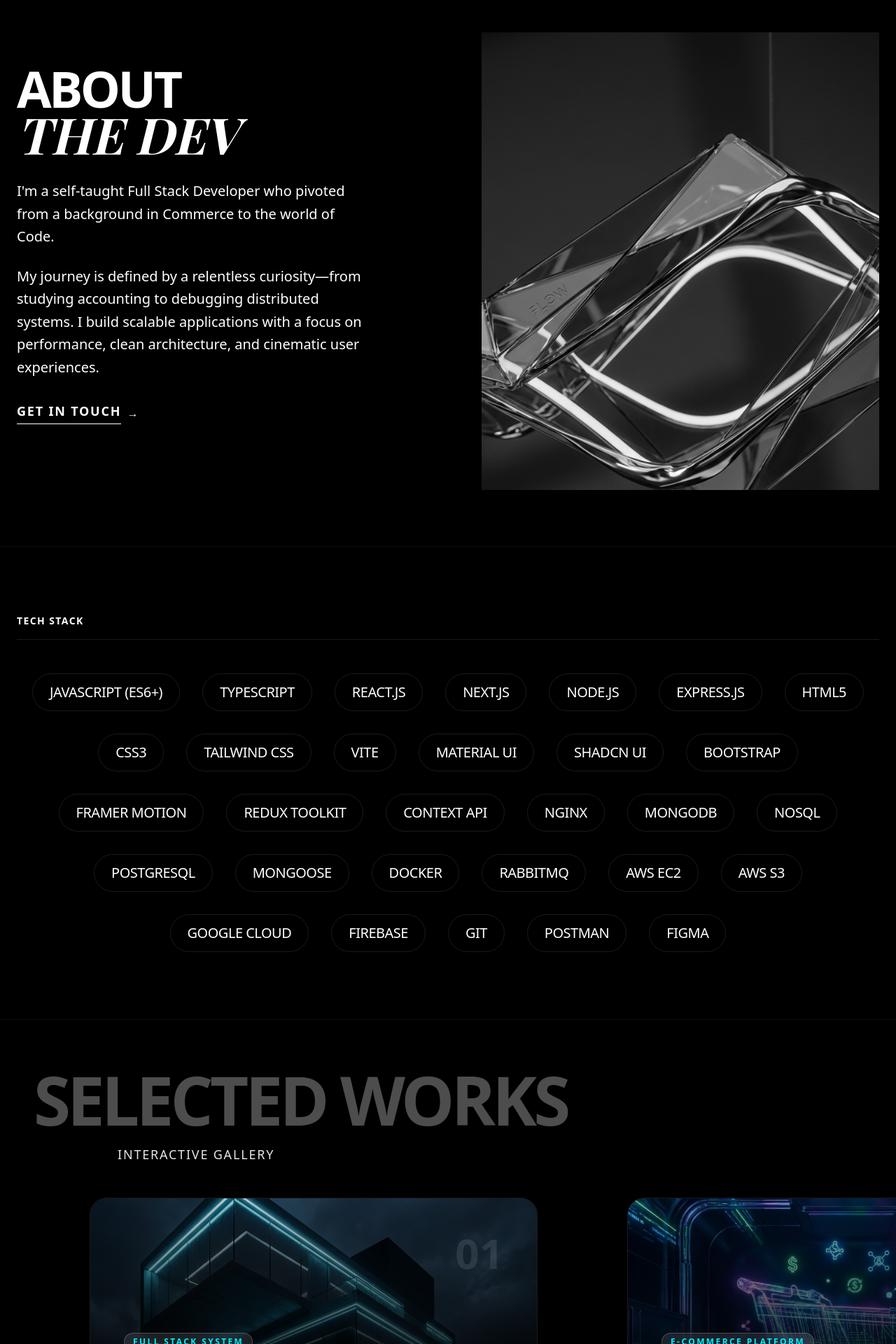
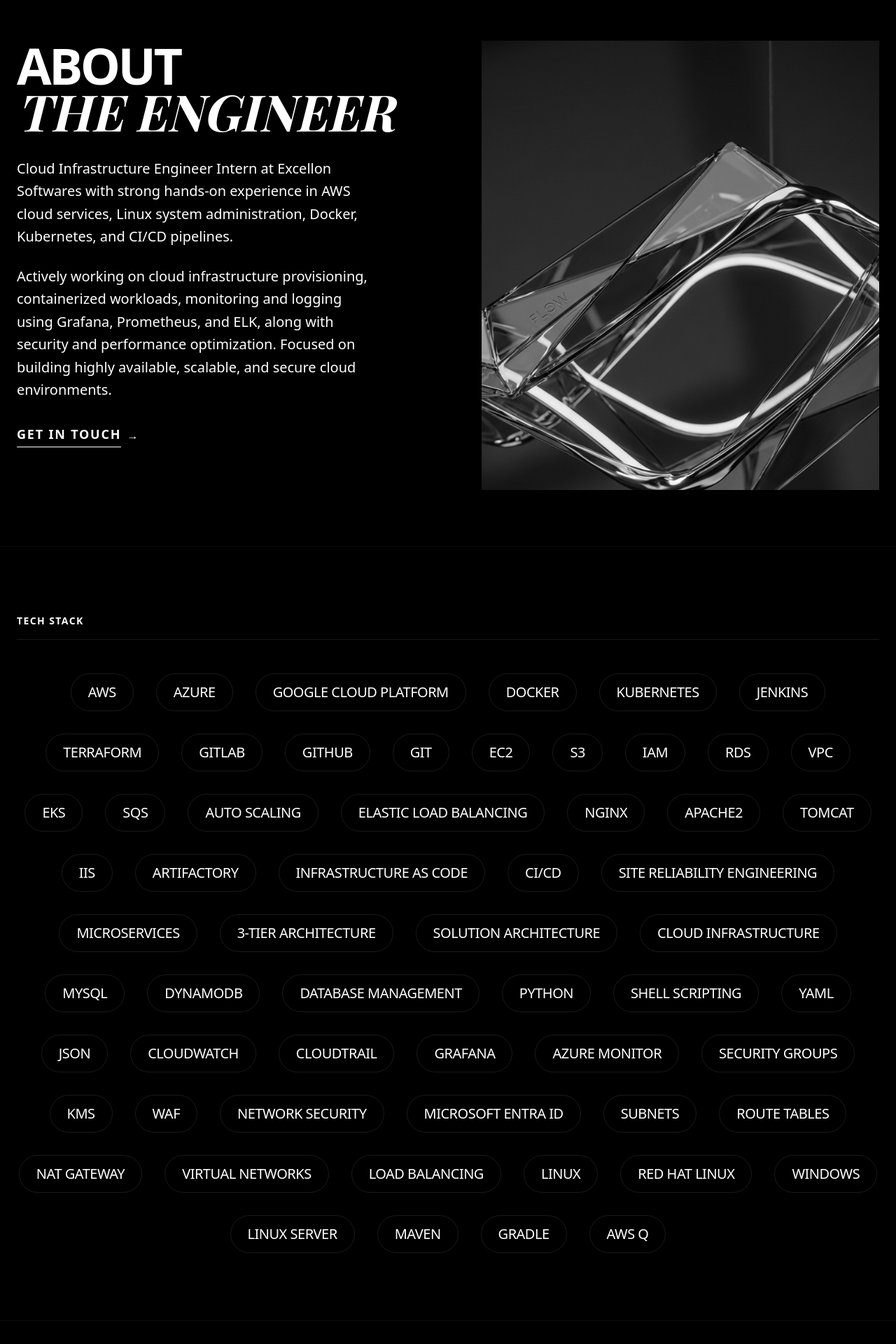
Before and after one commit to MAHIRE-7/portfollio, a Next.js app: page / in a window 1280 px wide. Shown: the part 880-2800 px from the top of the page at 70% size. Built offline with nearby package versions, Linux system fonts and the light colour scheme; a web font is replaced by a local one.

Commit message:
changes made

```diff
--- a/src/components/sections/About.tsx
+++ b/src/components/sections/About.tsx
@@ -29,7 +29,7 @@ export default function About() {
             className="space-y-8 order-2 lg:order-1"
           >
             <RevealHeader className="text-5xl md:text-7xl font-bold uppercase tracking-tighter text-foreground leading-[0.9]">
-              About <br /> <span className="text-secondary font-serif italic tracking-normal">The Dev</span>
+              About <br /> <span className="text-secondary font-serif italic tracking-normal">The Engineer</span>
             </RevealHeader>
 
             <motion.div
@@ -40,10 +40,10 @@ export default function About() {
               transition={{ delay: 0.3, duration: 0.8 }}
             >
               <p>
-                I'm a self-taught Full Stack Developer who pivoted from a background in Commerce to the world of Code.
+                Cloud Infrastructure Engineer Intern at Excellon Softwares with strong hands-on experience in AWS cloud services, Linux system administration, Docker, Kubernetes, and CI/CD pipelines.
               </p>
               <p>
-                My journey is defined by a relentless curiosity—from studying accounting to debugging distributed systems. I build scalable applications with a focus on performance, clean architecture, and cinematic user experiences.
+                Actively working on cloud infrastructure provisioning, containerized workloads, monitoring and logging using Grafana, Prometheus, and ELK, along with security and performance optimization. Focused on building highly available, scalable, and secure cloud environments.
               </p>
             </motion.div>
 
--- a/src/components/sections/Contact.tsx
+++ b/src/components/sections/Contact.tsx
@@ -57,15 +57,19 @@ export default function Contact() {
                         <div className="space-y-8 mt-12 lg:mt-0">
                             <div>
                                 <h4 className="text-xs font-bold uppercase tracking-widest text-muted-foreground mb-2">Email</h4>
-                                <a href="mailto:fawazv.business@gmail.com" className="text-xl md:text-3xl font-bold hover:text-secondary transition-colors break-all">fawazv.business@gmail.com</a>
+                                <a href="mailto:manodayahire@gmail.com" className="text-xl md:text-3xl font-bold hover:text-secondary transition-colors break-all">manodayahire@gmail.com</a>
+                            </div>
+                            <div>
+                                <h4 className="text-xs font-bold uppercase tracking-widest text-muted-foreground mb-2">Location</h4>
+                                <p className="text-xl md:text-2xl font-bold">Pune, Maharashtra</p>
                             </div>
                             <div>
                                 <h4 className="text-xs font-bold uppercase tracking-widest text-muted-foreground mb-2">Socials</h4>
                                 <div className="flex gap-6">
-                                    <a href="https://www.linkedin.com/in/mohammed-fawaz-216314280/" className="hover:text-secondary transition-colors text-foreground" aria-label="LinkedIn">
+                                    <a href="https://www.linkedin.com/in/manoday-ahire/" className="hover:text-secondary transition-colors text-foreground" aria-label="LinkedIn">
                                         <Linkedin size={28} strokeWidth={1.5} />
                                     </a>
-                                    <a href="https://github.com/fawazv/" className="hover:text-secondary transition-colors text-foreground" aria-label="GitHub">
+                                    <a href="https://github.com/manodayahire/" className="hover:text-secondary transition-colors text-foreground" aria-label="GitHub">
                                         <Github size={28} strokeWidth={1.5} />
                                     </a>
                                 </div>
--- a/src/components/sections/Hero.tsx
+++ b/src/components/sections/Hero.tsx
@@ -127,15 +127,15 @@ export default function Hero() {
       <div className="relative z-10 container mx-auto px-4 sm:px-6 lg:px-8 flex flex-col items-end text-right">
         <div className="w-full max-w-none perspective-1000">
           <h1 ref={nameRef} className="text-4xl sm:text-6xl md:text-8xl lg:text-[10rem] font-bold tracking-tighter uppercase mb-6 leading-none text-foreground dark:mix-blend-overlay dark:text-white drop-shadow-2xl">
-            <div className="block">{renderSplitText("Mohammed")}</div>
-            <div className="block text-secondary dark:text-white/90">{renderSplitText("Fawaz")}</div>
+            <div className="block">{renderSplitText("Manoday")}</div>
+            <div className="block text-secondary dark:text-white/90">{renderSplitText("Ahire")}</div>
           </h1>
 
           <p
             ref={roleRef}
             className="text-lg md:text-2xl font-light tracking-[0.2em] uppercase text-foreground/80 dark:text-white/70 max-w-2xl ml-auto mr-0 md:backdrop-blur-xs py-2 px-4 rounded-full border border-white/10 opacity-0"
           >
-            Full Stack Developer
+            Cloud & DevOps Engineer
           </p>
         </div>
       </div>
--- a/src/components/sections/Journey.tsx
+++ b/src/components/sections/Journey.tsx
@@ -10,28 +10,34 @@ gsap.registerPlugin(ScrollTrigger);
 
 const journey = [
   {
-    year: "2026 - Present",
-    role: "Full Stack Developer",
-    company: "Freelance & Open Source",
-    description: "Architecting enterprise-scale applications like 'Elite Hotel' (Microservices) and 'Nxtcart' (E-commerce). Expertise in Next.js, Docker, Kubernetes, and Cloud Architecture."
+    year: "Oct 2024 - Present",
+    role: "Infrastructure Engineer Intern",
+    company: "Excellon Software",
+    description: "Manage and support production Azure cloud infrastructure for internal and client-facing applications. Perform daily cloud health checks, monitoring using Azure Monitor and logging tools. Support deployment and monitoring of cloud applications ensuring high availability and performance."
   },
   {
-    year: "2024",
-    role: "The Pivot to Tech",
-    company: "Self-Taught Journey",
-    description: "Graduated with a Bachelor of Commerce but discovered a passion for problem-solving. Dedicated 1000+ hours to mastering the MERN stack and software engineering fundamentals."
+    year: "Jun 2024 - Jul 2024",
+    role: "Cloud Engineer Intern",
+    company: "Acmegrade & Devskillhub",
+    description: "Worked on solution architecture and cloud infrastructure design. Gained hands-on experience with cloud services and architectural best practices. Enhanced skills in cloud platform management and infrastructure automation."
   },
   {
-    year: "2020 - 2023",
-    role: "Bachelor of Commerce",
-    company: "Calicut University",
-    description: "Graduated with a specialization in Co-operation. Developed a strong analytical mindset and understanding of business logic."
+    year: "Oct 2023 - Nov 2023",
+    role: "Cloud Engineer",
+    company: "Pantechelearning",
+    description: "Worked with Amazon Cloud Services, gaining foundational experience in cloud computing and AWS platform services. Built expertise in EC2, S3, VPC, and other core AWS services."
   },
   {
-    year: "2018 - 2020",
-    role: "Computer Applications",
-    company: "GHSS Tirurangadi",
-    description: "Higher Secondary in Commerce with Computer Applications. Early exposure to programming concepts which sparked my initial interest in tech."
+    year: "Nov 2022 - Jun 2025",
+    role: "Bachelor of Computer Engineering",
+    company: "Dr. D. Y. Patil College of Engineering",
+    description: "CGPA: 8.69. Leading student initiatives as President and organizing technical events. Strong focus on cloud technologies and DevOps practices."
+  },
+  {
+    year: "Aug 2019 - Jul 2022",
+    role: "Diploma in Computer Engineering",
+    company: "Government Polytechnic, Nandurbar",
+    description: "Percentage: 85.26%. Built strong foundation in computer engineering fundamentals and programming concepts."
   }
 ];
 
--- a/src/components/sections/Projects.tsx
+++ b/src/components/sections/Projects.tsx
@@ -12,44 +12,68 @@ gsap.registerPlugin(ScrollTrigger);
 
 const projects = [
   {
-    title: "Elite Hotel",
-    category: "Full Stack System",
+    title: "GrapeVault on AWS",
+    category: "Cloud Infrastructure",
     image: "/images/projects/elite-hotel.png",
-    description: "Microservices-based Hotel Management System with secure authentication, billing, and integrated payments using Node.js, Express, and Docker.",
+    description: "Successfully deployed and managed GrapeVault on AWS infrastructure achieving 99.99% uptime and 30% cost reduction. Automated deployments with CloudFormation and implemented robust security measures.",
     liveUrl: "",
-    githubUrl: "https://github.com/fawazv/Elite-hotel"
+    githubUrl: ""
   },
   {
-    title: "Nxtcart",
-    category: "E-commerce Platform",
+    title: "CET Mock Test Platform",
+    category: "Cloud Hosting Solution",
     image: "/images/projects/nxtcart.png",
-    description: "Full-stack e-commerce application with customer features, authentication used Auth.js, payments via Stripe/PayPal, and an admin dashboard.",
-    liveUrl: "https://nxt-cart.vercel.app/",
-    githubUrl: "https://github.com/fawazv/nxt-cart"
+    description: "Deployed robust hosting solution with auto-start/stop EC2 scripts for cost optimization. Implemented role-based access with user and admin dashboards using AWS EC2, Apache, RDS MySQL, and S3.",
+    liveUrl: "",
+    githubUrl: ""
   },
   {
-    title: "Dropbox Clone",
-    category: "Cloud Architecture",
+    title: "3-Tier Quiz Application (Quizzy)",
+    category: "Microservices Architecture",
     image: "/images/projects/dropbox-clone.png",
-    description: "High-performance file storage app built with Next.js and Firebase featuring drag-and-drop uploads, smart caching, and secure authentication.",
-    liveUrl: "https://dropbox-clone-peach-seven.vercel.app/",
-    githubUrl: "https://github.com/fawazv/dropbox-clone"
+    description: "Interactive quiz application with separated presentation, logic, and data layers. Built with REST APIs and relational database for scalable architecture using Node.js, Express, MySQL, and AWS.",
+    liveUrl: "",
+    githubUrl: ""
   },
   {
-    title: "Blog Platform",
-    category: "Distributed System",
+    title: "3-Tier Web Application Infrastructure IaC",
+    category: "Infrastructure as Code",
     image: "/images/projects/blog-platform.png",
-    description: "Scalable blog platform with Node.js, Express, MongoDB, RabbitMQ, and Docker, featuring microservices architecture and CI/CD pipelines.",
+    description: "Terraform configurations for three-tier application architecture on AWS. Modular and maintainable infrastructure with networking, compute, and database resources.",
     liveUrl: "",
-    githubUrl: "https://github.com/fawazv/Blog-microservice"
+    githubUrl: ""
   },
   {
-    title: "Pixabay Gallery",
-    category: "Frontend Experience",
+    title: "E-commerce Microservices on AWS EKS",
+    category: "Kubernetes & Cloud-Native",
     image: "/images/projects/pixabay-gallery.png",
-    description: "Responsive image gallery built with React, Vite, and Tailwind CSS. Features infinite scroll, masonry layout, and advanced search.",
+    description: "Production-ready microservices architecture demonstrating enterprise-grade patterns with Kubernetes and AWS services following cloud-native best practices.",
     liveUrl: "",
-    githubUrl: "https://github.com/fawazv/1.-react-tailwind-pixabay-gallery"
+    githubUrl: ""
+  },
+  {
+    title: "Wanderlust DevSecOps Pipeline",
+    category: "DevOps & Security",
+    image: "/images/projects/elite-hotel.png",
+    description: "MERN travel blog with comprehensive DevSecOps pipeline including automated testing, security scanning, and deployment automation using Docker and CI/CD.",
+    liveUrl: "",
+    githubUrl: ""
+  },
+  {
+    title: "Docker Learning Projects",
+    category: "Containerization",
+    image: "/images/projects/nxtcart.png",
+    description: "Comprehensive collection demonstrating containerization concepts from beginner Dockerfiles to advanced multi-container setups with database integrations.",
+    liveUrl: "",
+    githubUrl: ""
+  },
+  {
+    title: "Todo List App with Amazon Q",
+    category: "AWS AI Platform",
+    image: "/images/projects/dropbox-clone.png",
+    description: "Lightweight task management application demonstrating CRUD operations and web development fundamentals, developed using AWS Q Agentic AI Platform.",
+    liveUrl: "",
+    githubUrl: ""
   }
 ];
 
--- a/src/components/sections/Skills.tsx
+++ b/src/components/sections/Skills.tsx
@@ -3,12 +3,16 @@
 import { motion } from "framer-motion";
 
 const skills = [
-  "JavaScript (ES6+)", "TypeScript", "React.js", "Next.js", "Node.js", "Express.js",
-  "HTML5", "CSS3", "Tailwind CSS", "Vite", "Material UI", "Shadcn UI",
-  "Bootstrap", "Framer Motion", "Redux Toolkit", "Context API",
-  "Nginx", "MongoDB", "NoSQL", "PostgreSQL", "Mongoose",
-  "Docker", "RabbitMQ", "AWS EC2", "AWS S3", "Google Cloud",
-  "Firebase", "Git", "Postman", "Figma"
+  "AWS", "Azure", "Google Cloud Platform", "Docker", "Kubernetes", "Jenkins",
+  "Terraform", "GitLab", "GitHub", "Git", "EC2", "S3", "IAM", "RDS", "VPC", "EKS",
+  "SQS", "Auto Scaling", "Elastic Load Balancing", "Nginx", "Apache2", "Tomcat", "IIS",
+  "Artifactory", "Infrastructure as Code", "CI/CD", "Site Reliability Engineering", "Microservices",
+  "3-Tier Architecture", "Solution Architecture", "Cloud Infrastructure", "MySQL", "DynamoDB",
+  "Database Management", "Python", "Shell Scripting", "YAML", "JSON", "CloudWatch",
+  "CloudTrail", "Grafana", "Azure Monitor", "Security Groups", "KMS", "WAF",
+  "Network Security", "Microsoft Entra ID", "Subnets", "Route Tables", "NAT Gateway",
+  "Virtual Networks", "Load Balancing", "Linux", "Red Hat Linux", "Windows",
+  "Linux Server", "Maven", "Gradle", "AWS Q"
 ];
 
 export default function Skills() {
```
